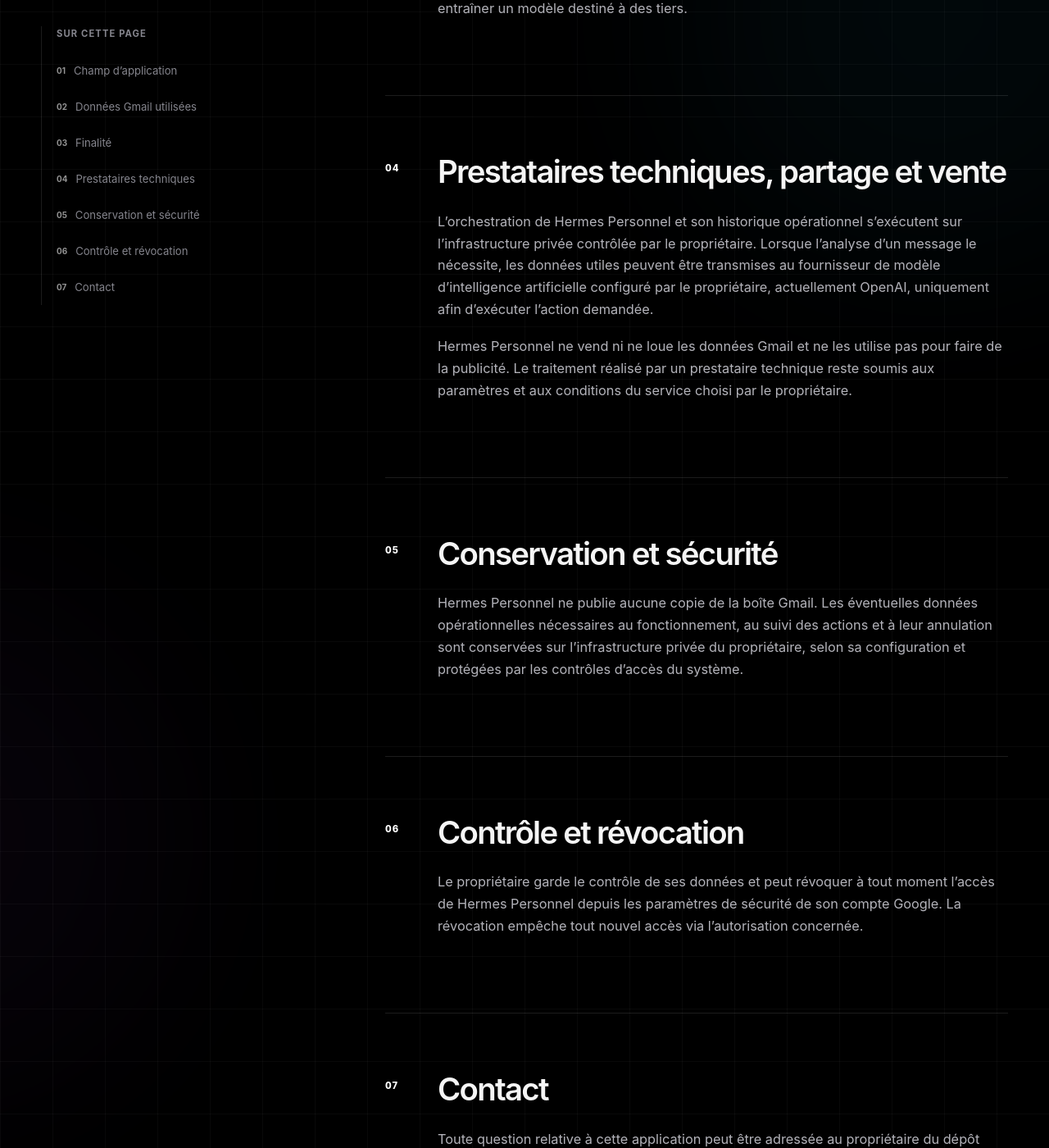
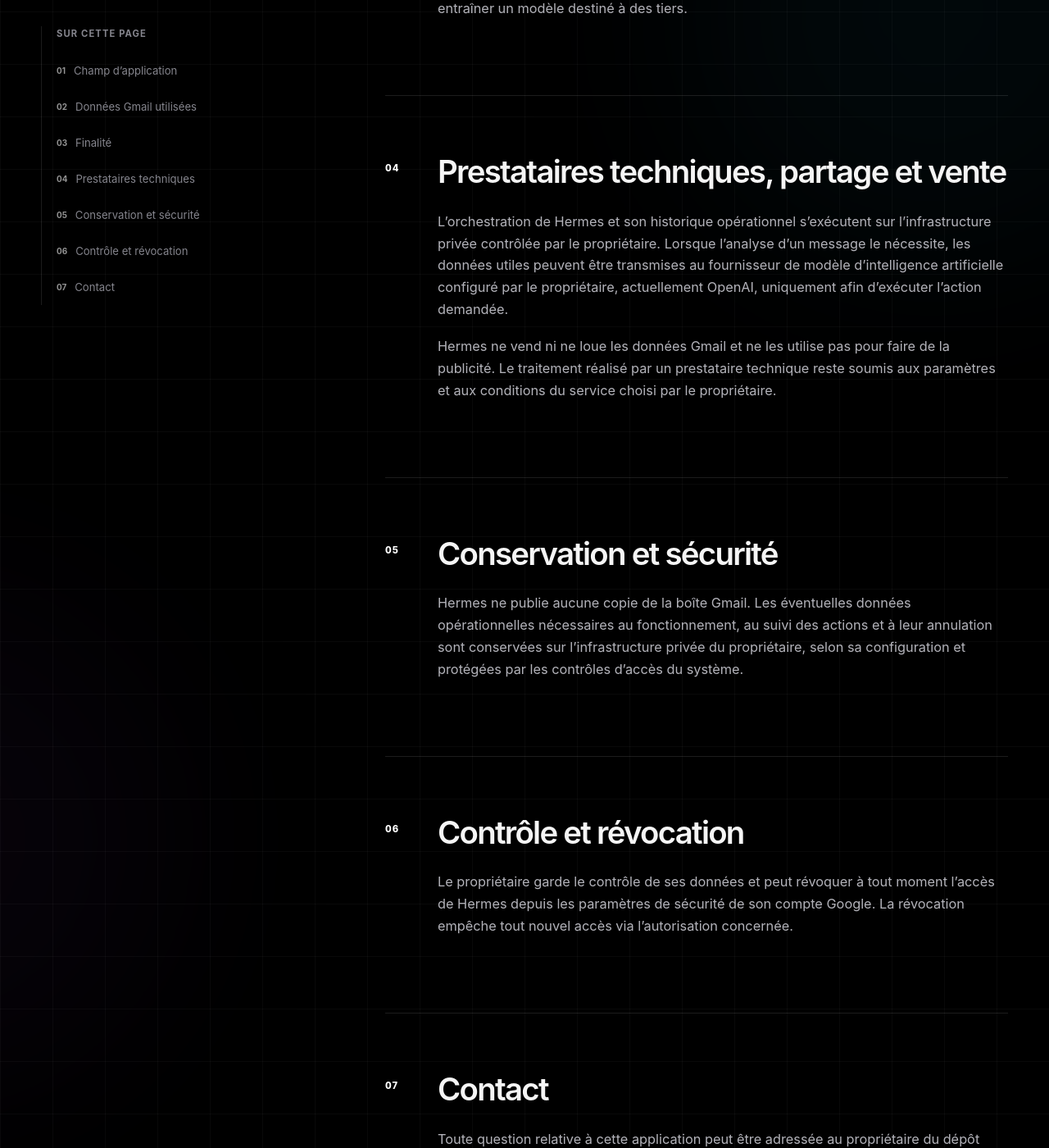
Before and after one commit to artwork278/hermes-personnel, a Jekyll site: the page built from privacy.md, in a window 1280 px wide and 1400 px high, scrolled down 1714 px. Shown: the whole window at 82% size. Built offline with Jekyll 4.4.1, drawn with Linux system fonts in a browser that asks for light colours; some of the changed text lies outside the part shown.

Commit message:
chore: simplify public brand to Hermes

```diff
--- a/_config.yml
+++ b/_config.yml
@@ -1,4 +1,4 @@
-title: Hermes Personnel
+title: Hermes
 description: Outil privé et auto-hébergé de gestion de messagerie
 lang: fr-FR
 url: https://artwork278.github.io
--- a/_layouts/default.html
+++ b/_layouts/default.html
@@ -16,9 +16,9 @@
     <div class="ambient ambient--two" aria-hidden="true"></div>
 
     <header class="site-header">
-      <a class="brand" href="{{ '/' | relative_url }}" aria-label="Hermes Personnel — Accueil">
+      <a class="brand" href="{{ '/' | relative_url }}" aria-label="Hermes — Accueil">
         <img src="{{ '/assets/artwork-logo.svg' | relative_url }}" alt="">
-        <span><strong>Hermes</strong> Personnel</span>
+        <span><strong>Hermes</strong></span>
       </a>
       <nav class="site-nav" aria-label="Navigation principale">
         <a href="{{ '/' | relative_url }}" {% if page.page_class == 'home' %}aria-current="page"{% endif %}>Accueil</a>
@@ -33,7 +33,7 @@
     <footer class="site-footer">
       <a class="brand brand--footer" href="{{ '/' | relative_url }}">
         <img src="{{ '/assets/artwork-logo.svg' | relative_url }}" alt="">
-        <span>Hermes Personnel</span>
+        <span>Hermes</span>
       </a>
       <p>Outil privé · Données sous contrôle</p>
       <p>© 2026</p>
--- a/privacy.md
+++ b/privacy.md
@@ -1,7 +1,7 @@
 ---
 layout: default
 title: Politique de confidentialité
-description: Politique de confidentialité de Hermes Personnel, outil privé et auto-hébergé de gestion de messagerie.
+description: Politique de confidentialité de Hermes, outil privé et auto-hébergé de gestion de messagerie.
 permalink: /privacy.html
 page_class: privacy
 ---
@@ -9,7 +9,7 @@ page_class: privacy
 <header class="document-hero">
   <p class="eyebrow">Artwork · Confiance & transparence</p>
   <h1>Politique de<br><span>confidentialité</span></h1>
-  <p>Une présentation claire des données utilisées par Hermes Personnel, de leur finalité et du contrôle conservé par le propriétaire.</p>
+  <p>Une présentation claire des données utilisées par Hermes, de leur finalité et du contrôle conservé par le propriétaire.</p>
   <p class="document-date">Dernière mise à jour · 10 septembre 2026</p>
 </header>
 
@@ -37,13 +37,13 @@ page_class: privacy
     <section id="champ-application">
       <span class="section-number" aria-hidden="true">01</span>
       <h2>Champ d’application</h2>
-      <p>Hermes Personnel est un outil privé et auto-hébergé, utilisé exclusivement par le propriétaire du compte Google autorisé. Il n’est pas proposé au public et ne comporte aucun compte utilisateur tiers.</p>
+      <p>Hermes est un outil privé et auto-hébergé, utilisé exclusivement par le propriétaire du compte Google autorisé. Il n’est pas proposé au public et ne comporte aucun compte utilisateur tiers.</p>
     </section>
 
     <section id="donnees-gmail">
       <span class="section-number" aria-hidden="true">02</span>
       <h2>Données Gmail utilisées</h2>
-      <p>Hermes Personnel peut accéder aux données nécessaires à l’organisation de la boîte Gmail autorisée, notamment aux métadonnées, au contenu des messages, aux pièces jointes et aux libellés.</p>
+      <p>Hermes peut accéder aux données nécessaires à l’organisation de la boîte Gmail autorisée, notamment aux métadonnées, au contenu des messages, aux pièces jointes et aux libellés.</p>
       <p>L’autorisation Gmail permet à l’outil de lire les messages, gérer les libellés, archiver des messages et les déplacer vers la corbeille selon les règles et les décisions définies par le propriétaire.</p>
     </section>
 
@@ -56,20 +56,20 @@ page_class: privacy
     <section id="prestataires">
       <span class="section-number" aria-hidden="true">04</span>
       <h2>Prestataires techniques, partage et vente</h2>
-      <p>L’orchestration de Hermes Personnel et son historique opérationnel s’exécutent sur l’infrastructure privée contrôlée par le propriétaire. Lorsque l’analyse d’un message le nécessite, les données utiles peuvent être transmises au fournisseur de modèle d’intelligence artificielle configuré par le propriétaire, actuellement OpenAI, uniquement afin d’exécuter l’action demandée.</p>
-      <p>Hermes Personnel ne vend ni ne loue les données Gmail et ne les utilise pas pour faire de la publicité. Le traitement réalisé par un prestataire technique reste soumis aux paramètres et aux conditions du service choisi par le propriétaire.</p>
+      <p>L’orchestration de Hermes et son historique opérationnel s’exécutent sur l’infrastructure privée contrôlée par le propriétaire. Lorsque l’analyse d’un message le nécessite, les données utiles peuvent être transmises au fournisseur de modèle d’intelligence artificielle configuré par le propriétaire, actuellement OpenAI, uniquement afin d’exécuter l’action demandée.</p>
+      <p>Hermes ne vend ni ne loue les données Gmail et ne les utilise pas pour faire de la publicité. Le traitement réalisé par un prestataire technique reste soumis aux paramètres et aux conditions du service choisi par le propriétaire.</p>
     </section>
 
     <section id="conservation">
       <span class="section-number" aria-hidden="true">05</span>
       <h2>Conservation et sécurité</h2>
-      <p>Hermes Personnel ne publie aucune copie de la boîte Gmail. Les éventuelles données opérationnelles nécessaires au fonctionnement, au suivi des actions et à leur annulation sont conservées sur l’infrastructure privée du propriétaire, selon sa configuration et protégées par les contrôles d’accès du système.</p>
+      <p>Hermes ne publie aucune copie de la boîte Gmail. Les éventuelles données opérationnelles nécessaires au fonctionnement, au suivi des actions et à leur annulation sont conservées sur l’infrastructure privée du propriétaire, selon sa configuration et protégées par les contrôles d’accès du système.</p>
     </section>
 
     <section id="controle">
       <span class="section-number" aria-hidden="true">06</span>
       <h2>Contrôle et révocation</h2>
-      <p>Le propriétaire garde le contrôle de ses données et peut révoquer à tout moment l’accès de Hermes Personnel depuis les paramètres de sécurité de son compte Google. La révocation empêche tout nouvel accès via l’autorisation concernée.</p>
+      <p>Le propriétaire garde le contrôle de ses données et peut révoquer à tout moment l’accès de Hermes depuis les paramètres de sécurité de son compte Google. La révocation empêche tout nouvel accès via l’autorisation concernée.</p>
     </section>
 
     <section id="contact">
```
Also changed, not shown: index.md (+3 -3 lines), README.md.
